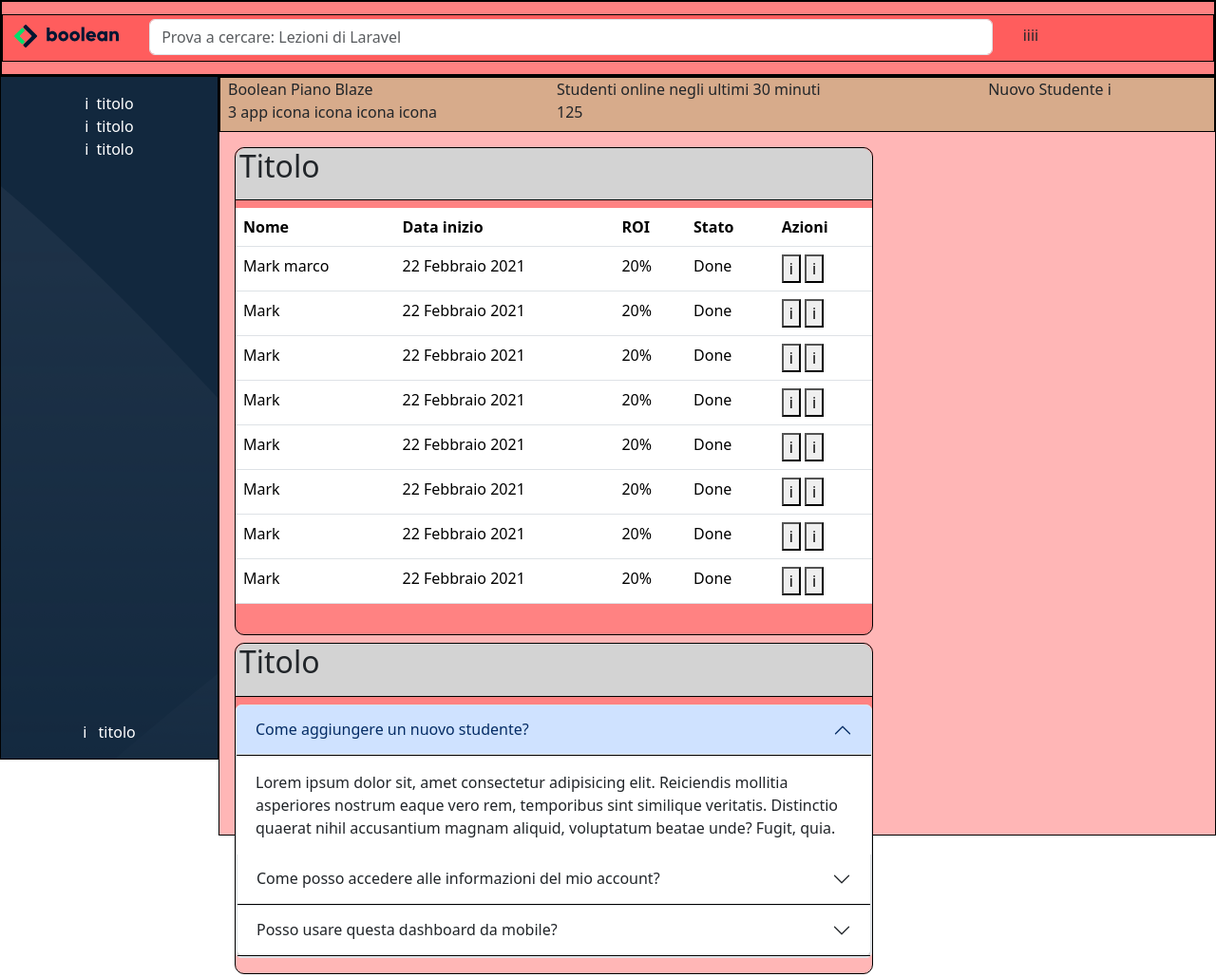
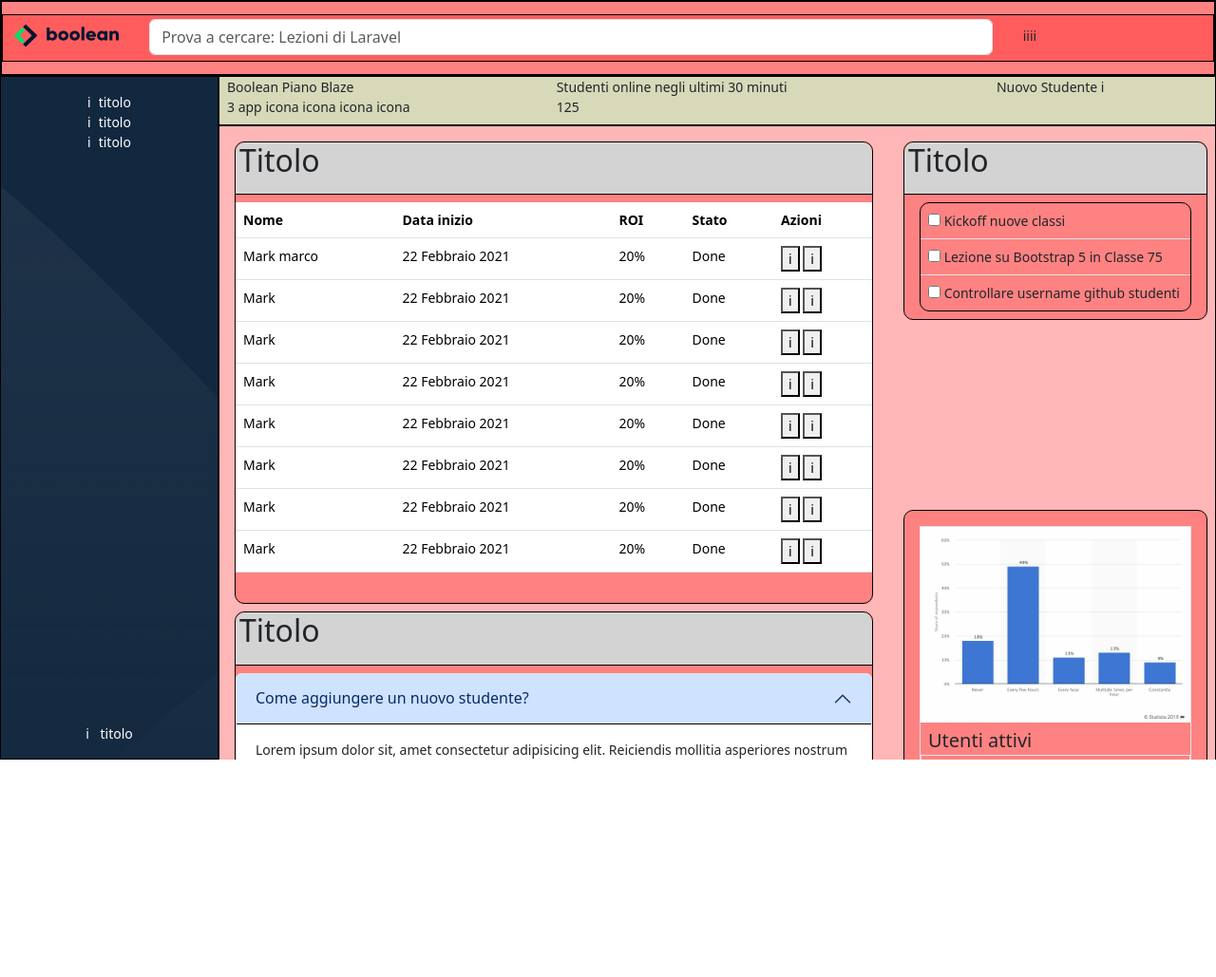
Before and after one commit to marcocnc/html-css-bootstrap-dashboard, a plain HTML site: page index.html in a window 1280 px wide. Shown: the top 1029 px of the page at 95% size. After the commit the page ends 800 px from the top, so only its background shows below. Drawn offline with nearby package versions, Linux system fonts and the light colour scheme.

Commit message:
[correct] entire structure and end blocks

```diff
--- a/assets/css/style.css
+++ b/assets/css/style.css
@@ -1,3 +1,8 @@
+body{
+    height: 100vh;
+    font-size: 14px;
+}
+
 .debug{
     min-height: 50px;
     background-color: #ff010149;
@@ -5,23 +10,22 @@
 }
 
 .container-wrapper{
-    height: 100vh;
+    display: flex;
+    height: calc(100% - 80px);
 }
 
 header{
     height: 80px;
-    position:fixed;
-    top: 0;
-    left: 0;
     width: 100%;
-    z-index: 999;
+
 }
 
 main{
     height: 100%;
-    /* background-color: rgba(0, 255, 255, 0.269); */
-    padding-top: 80px;
     display: flex;
+    flex-grow: 1;
+    overflow-y: auto;
+    width: calc(100vh - 80px);
 }
 
 /* Header */
@@ -37,10 +41,8 @@ main{
 
 .content{
     width: 100%;
-    height: 100vh;
+    height: 100%;
 }
-
-/* Main */
 #sidebar{
     width: 80px;
     height: 100%;
@@ -52,6 +54,8 @@ main{
     color:white;
     overflow: hidden;
 }
+
+/* Main */
 
 .cta{
     width: 100%;
@@ -71,17 +75,24 @@ main{
 }
 
 /* To do */
-/* .to-do{
-    height:30vh;
-} */
-
 .checklist{
     border: 1px solid #000;
 }
 
+/* Graph */
+.stat{
+    margin-top: 200px;
+}
 
+.graph-image img{
+    width: 100%;
+    border-bottom: 0px;
+}
 
-
+.graph-desc ul{
+    list-style: none;
+    padding-left: 0;
+}
 
 /* Responsive custom */
 @media screen and (min-width: 992px){
--- a/index.html
+++ b/index.html
@@ -19,7 +19,6 @@
 </head>
 <body>
 
-    <div class="container-wrapper">
 
     <!-- Header -->
         <header class="debug">
@@ -56,10 +55,8 @@
             </nav>
         </header>
 
-        <!-- Main -->
-        <main>
+        <div class="container-wrapper ">
 
-            <!-- Sidebar -->
             <nav id="sidebar">
                 <div class="row text-center justify-content-between h-100">
                     <ul class="side-icons pt-3">
@@ -84,9 +81,9 @@
                     </div>
                 </div>
             </nav>
-            <!-- /Sidebar -->
-
-            <div class="content debug">
+            <!-- Main -->
+            <main>
+                <div class="content">
                     <!-- CTA -->
                     <section class="cta debug ps-2">
                         <div class="row-cols-3 d-lg-flex justify-content-lg-between">
@@ -117,7 +114,7 @@
 
 
                     <!-- Dashboard -->
-                <div class="dashboard pt-3 px-2">
+                    <div class="dashboard pt-3 px-2 debug">
                         <div class="row">
                             <div class="col-xl-8">
                                 <!-- Table -->
@@ -233,7 +230,7 @@
                                 <!-- /Table -->
 
                                 <!-- FAQ -->
-                            <div id="faq">
+                                <div class="faq">
                                     <div class="card radius ms-2 pb-3 mb-2 debug">
                                         <h2 class="pb-3 ps-1">Titolo</h2>
                                         <div class="accordion">
@@ -276,10 +273,12 @@
                                     </div>
                                 </div>
                                 </div>
+                            </div>
 
                             <div class="col-xl-4">
+
                                 <!-- To do -->
-                            <div class="card to-do radius debug ms-2">
+                                <div class="card to-do radius debug ms-2 mb-5">
                                     <h2 class="pb-3 ps-1">Titolo</h2>
                                     <div class="checklist radius mb-2 mx-3">
                                         <div class="checkitem border-bottom p-2 ">
@@ -298,16 +297,31 @@
                                         </div>
                                     </div>
                                 </div>
+
+                                <!-- Graph -->
+                                <div class="card stat radius debug ms-2">
+                                    <div class="graph py-3">
+                                        <div class="graph-content">
+                                            <div class="graph-image border mb-2 mx-3">
+                                                <img src="assets/img/stats.jpeg" alt="stats">
+                                                <div class="graph-desc pt-1">
+                                                    <ul>
+                                                        <li class="fs-5 ps-2 ">Utenti attivi</li>
+                                                        <li class="border p-2">Gennaio: 1200
+                                                        </li>
+                                                        <li class="border-bottom p-2">Febbraio: 800</li>
+                                                        <li class="border-bottom p-2">Marzo: 1500</li>
+                                                        <li class="ps-2"><a href="#">link</a></li>
+                                                    </ul>
+
+                                                </div>
+                                            </div>
                                         </div>
 
 
-
-
-
-
-
-
-
+                                    </div>
+                                </div>
+                            </div>
                         </div>
                     </div>
                 </div>
```
Lines whose indentation alone changed are shown as unchanged.
